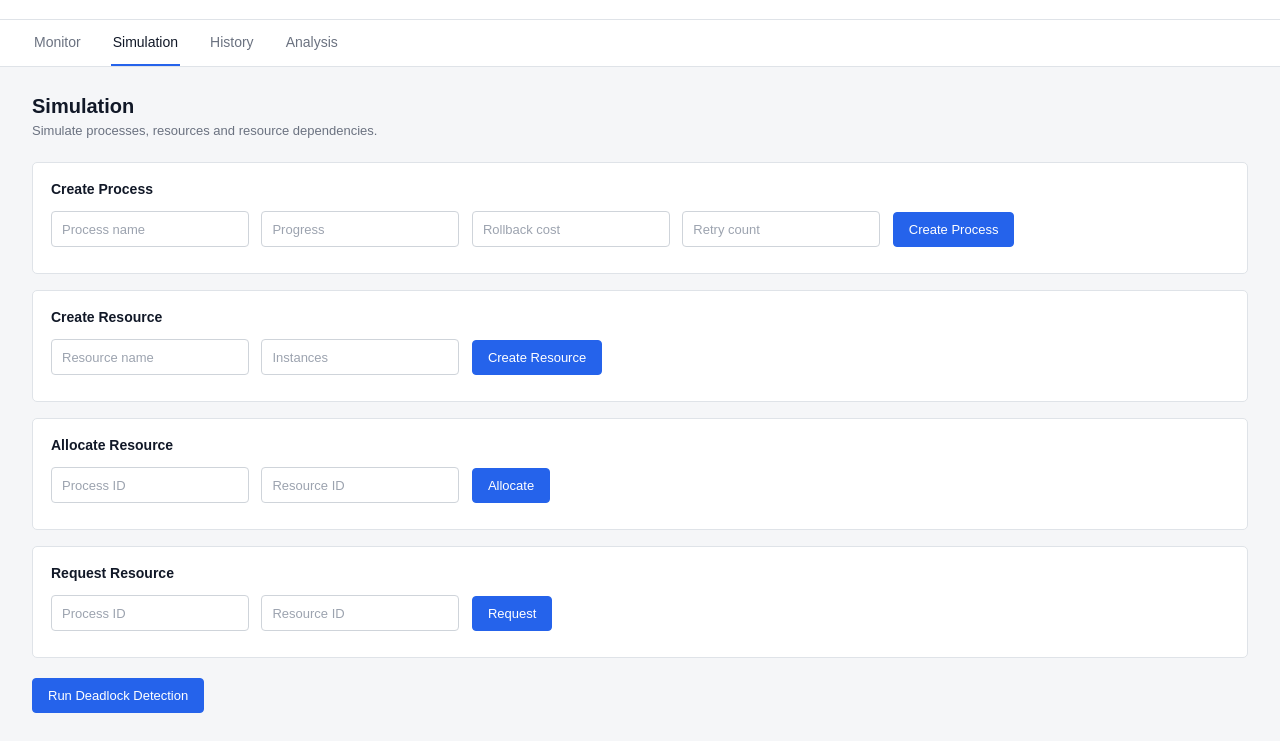
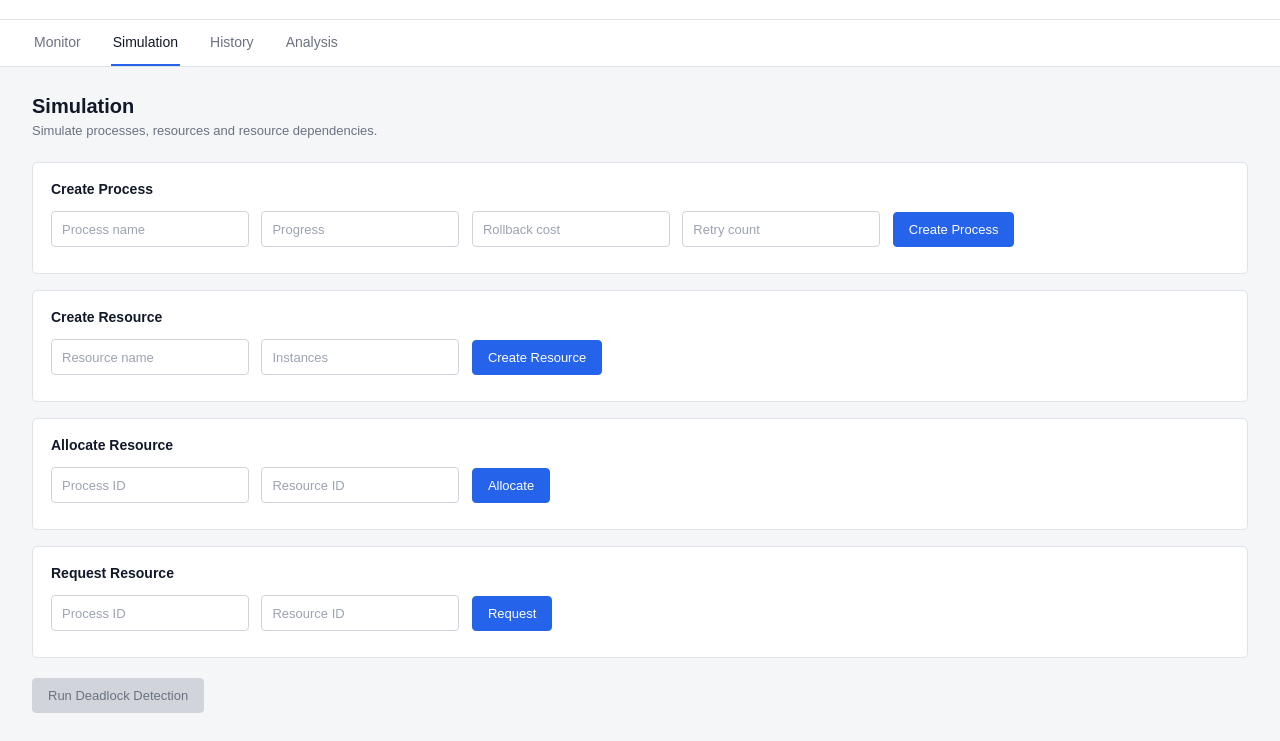
Before and after one commit to arpansinha7/DeadLockLens, a plain HTML site: page public/index.html in a window 1280 px wide. Both pictures are taken after a click on the button "Simulation". Shown: the part 74-815 px from the top of the page. Drawn offline with Linux system fonts and the light colour scheme.

Commit message:
feat: add button styles

```diff
--- a/public/style.css
+++ b/public/style.css
@@ -270,7 +270,16 @@ button {
     background: #1d4ed8;
 }
 
+#check-deadlock:disabled {
+    background: #d1d5db;
+    border-color: #d1d5db;
+    color: #6b7280;
+    cursor: not-allowed;
+}
 
+#check-deadlock:disabled:hover {
+    background: #d1d5db;
+}
 /* =========================
    Tables
 ========================= */
```
